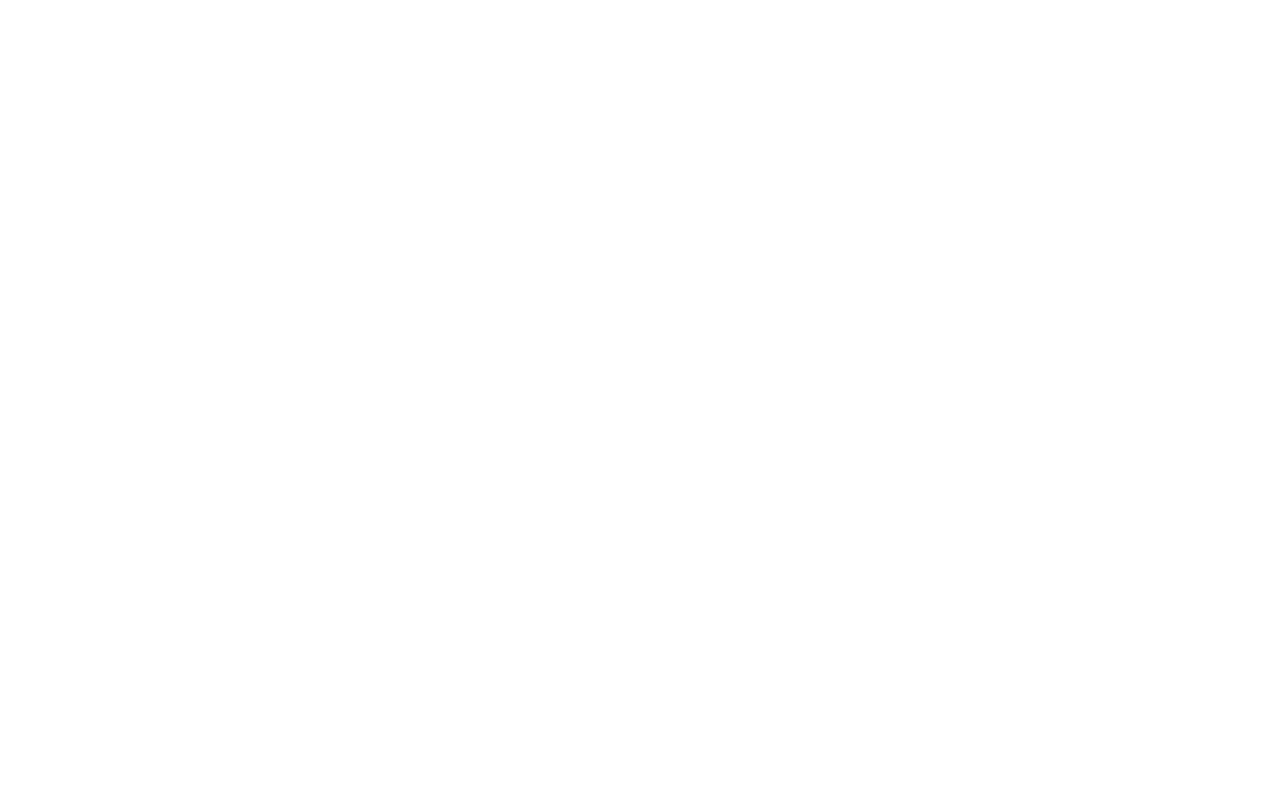
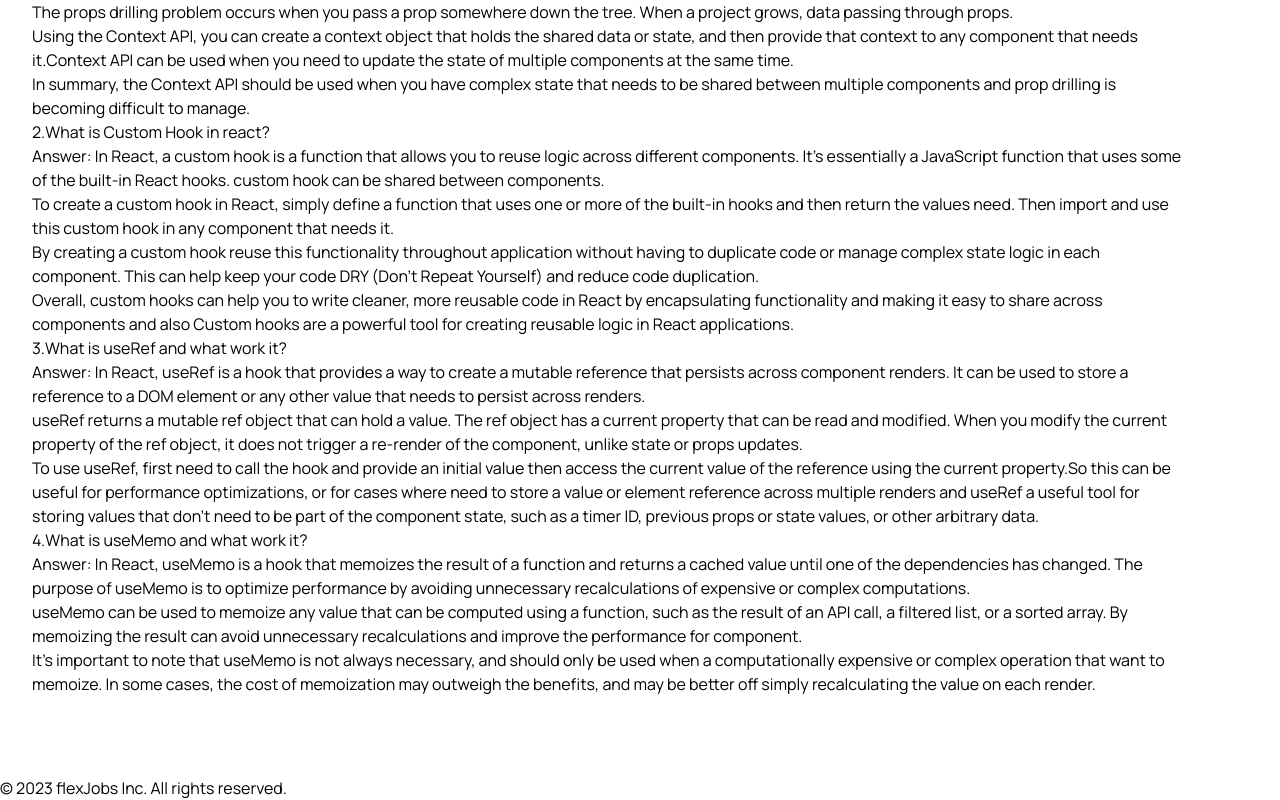
Before and after one commit to rupokraihan/flex-jobs, a React (Vite) app: page /blog in a window 1280 px wide. Shown: the part 368-1168 px from the top of the page. Before the commit the page ends 800 px from the top, so only its background shows below. Built offline with nearby package versions, Linux system fonts and the light colour scheme.

Commit message:
Error page and Footer Complete

```diff
--- a/src/App.jsx
+++ b/src/App.jsx
@@ -4,12 +4,14 @@
 import Home from "./Component/Home/Home";
 import Statistics from "./Component/Statistics/Statistics";
 import NavBar from "./Component/NavBar/NavBar";
+import Footer from "./Component/Footer/Footer";
 
 const App = () => {
   return (
     <div>
       <NavBar />
       <Outlet />
+      <Footer/>
     </div>
   );
 };
--- a/src/Component/Blog/Blog.jsx
+++ b/src/Component/Blog/Blog.jsx
@@ -2,8 +2,100 @@
 
 const Blog = () => {
   return (
-    <div>
-      <h1>this is blog page</h1>
+    <div className="my-container">
+      <div className="bg-purple-300 p-6 rounded-xl mb-8">
+        <h1 className="text-3xl font-bold mb-4">
+          1.When should use Context api?
+        </h1>
+        <p className="text-xl font-medium">
+          Answer: The Context API in React should be used when data or state
+          that needs to be shared across multiple components in your
+          application.Context API is a React built-in feature. Context API can
+          solve many problems that modern applications face, related to state
+          management. <br /> example, props drilling . <br />
+          The props drilling problem occurs when you pass a prop somewhere down
+          the tree. When a project grows, data passing through props.
+          <br />
+          Using the Context API, you can create a context object that holds the
+          shared data or state, and then provide that context to any component
+          that needs it.Context API can be used when you need to update the
+          state of multiple components at the same time.
+          <br />
+          In summary, the Context API should be used when you have complex state
+          that needs to be shared between multiple components and prop drilling
+          is becoming difficult to manage.
+        </p>
+      </div>
+
+      <div className="bg-purple-300 p-6 rounded-xl mb-8">
+        <h1 className="text-3xl font-bold mb-4">
+          2.What is Custom Hook in react?
+        </h1>
+        <p className="text-xl font-medium">
+          Answer: In React, a custom hook is a function that allows you to reuse
+          logic across different components. It's essentially a JavaScript
+          function that uses some of the built-in React hooks. custom hook can
+          be shared between components. <br />
+          To create a custom hook in React, simply define a function that uses
+          one or more of the built-in hooks and then return the values need.
+          Then import and use this custom hook in any component that needs it.
+          <br />
+          By creating a custom hook reuse this functionality throughout
+          application without having to duplicate code or manage complex state
+          logic in each component. This can help keep your code DRY (Don't
+          Repeat Yourself) and reduce code duplication.
+          <br />
+          Overall, custom hooks can help you to write cleaner, more reusable
+          code in React by encapsulating functionality and making it easy to
+          share across components and also Custom hooks are a powerful tool for
+          creating reusable logic in React applications.
+        </p>
+      </div>
+      <div className="bg-purple-300 p-6 rounded-xl mb-8">
+        <h1 className="text-3xl font-bold mb-4">
+          3.What is useRef and what work it?
+        </h1>
+        <p className="text-xl font-medium">
+          Answer: In React, useRef is a hook that provides a way to create a
+          mutable reference that persists across component renders. It can be
+          used to store a reference to a DOM element or any other value that
+          needs to persist across renders.
+          <br />
+          useRef returns a mutable ref object that can hold a value. The ref
+          object has a current property that can be read and modified. When you
+          modify the current property of the ref object, it does not trigger a
+          re-render of the component, unlike state or props updates. <br />
+          To use useRef, first need to call the hook and provide an initial
+          value then access the current value of the reference using the current
+          property.So this can be useful for performance optimizations, or for
+          cases where need to store a value or element reference across multiple
+          renders and useRef a useful tool for storing values that don't need to
+          be part of the component state, such as a timer ID, previous props or
+          state values, or other arbitrary data.
+        </p>
+      </div>
+      <div className="bg-purple-300 p-6 rounded-xl mb-8">
+        <h1 className="text-3xl font-bold mb-4">
+          4.What is useMemo and what work it?
+        </h1>
+        <p className="text-xl font-medium">
+          Answer: In React, useMemo is a hook that memoizes the result of a
+          function and returns a cached value until one of the dependencies has
+          changed. The purpose of useMemo is to optimize performance by avoiding
+          unnecessary recalculations of expensive or complex computations.
+          <br />
+          useMemo can be used to memoize any value that can be computed using a
+          function, such as the result of an API call, a filtered list, or a
+          sorted array. By memoizing the result can avoid unnecessary
+          recalculations and improve the performance for component.
+          <br />
+          It's important to note that useMemo is not always necessary, and
+          should only be used when a computationally expensive or complex
+          operation that want to memoize. In some cases, the cost of memoization
+          may outweigh the benefits, and may be better off simply recalculating
+          the value on each render.
+        </p>
+      </div>
     </div>
   );
 };
--- /dev/null
+++ b/src/Component/ErrorPage/ErrorPage.jsx
@@ -0,0 +1,28 @@
+import { FaceFrownIcon } from "@heroicons/react/24/solid";
+import React from "react";
+import { Link, useRouteError } from "react-router-dom";
+
+const ErrorPage = () => {
+  const { error, status } = useRouteError();
+  return (
+    <section className="flex items-center h-screen p-16 bg-gray-100 text-gray-900">
+      <div className="container flex flex-col items-center justify-center px-5 mx-auto my-8">
+        <FaceFrownIcon className="w-40 h-40 text-pink-500" />
+        <div className="max-w-md text-center">
+          <h2 className="mb-8 font-extrabold text-9xl text-pink-600">
+            <span className="sr-only">Error</span>
+            {status || 404}
+          </h2>
+          <p className="text-2xl font-semibold md:text-3xl text-purple-500 mb-8">
+            {error?.message}
+          </p>
+          <Link to="/" className="my-button">
+            Back to homepage
+          </Link>
+        </div>
+      </div>
+    </section>
+  );
+};
+
+export default ErrorPage;
--- /dev/null
+++ b/src/Component/Footer/Footer.jsx
@@ -0,0 +1,11 @@
+const Footer = () => {
+  return (
+    <footer className="px-4 divide-y  text-gray-800 relative bottom-0 left-0">
+      <div className="py-6 text-sm text-center text-gray-400">
+        © 2023 flexJobs Inc. All rights reserved.
+      </div>
+    </footer>
+  );
+};
+
+export default Footer;
--- a/src/Component/JobDetails/JobDetails.jsx
+++ b/src/Component/JobDetails/JobDetails.jsx
@@ -22,7 +22,7 @@
           Job Details
         </h1>
       </div>
-      <div className="grid grid-cols-3">
+      <div className="grid grid-cols-3 gap-24">
         <div className="col-span-2 ">
           <p>Job Description: {job.description}</p>
           <p>Job Responsibility: {job.responsibility}</p>
@@ -37,7 +37,8 @@
         </div>
 
         <div className="">
-          <h1>hello job</h1>
+          <div>
+            <h1>Job Details</h1>
 
             <p>Salary: {job.salary} (Per Month)</p>
             <p>Job Title : {job.title}</p>
@@ -48,6 +49,8 @@
             <p>Email: {job.email}</p>
             <p>Address :{job.location}</p>
           </div>
+          <button className="my-button mt-8 ">View Details</button>
+        </div>
       </div>
     </div>
   );
--- a/src/main.jsx
+++ b/src/main.jsx
@@ -9,12 +9,13 @@
 import Blog from "./Component/Blog/Blog";
 import JobList from "./Component/JobList/JobList";
 import JobDetails from "./Component/JobDetails/JobDetails";
+import ErrorPage from "./Component/ErrorPage/ErrorPage";
 
 const router = createBrowserRouter([
   {
     path: "/",
     element: <App />,
-    // errorElement: <ErrorPage />,
+    errorElement: <ErrorPage/>,
     children: [
       {
         path: "/",
```
Lines whose indentation alone changed are shown as unchanged.
